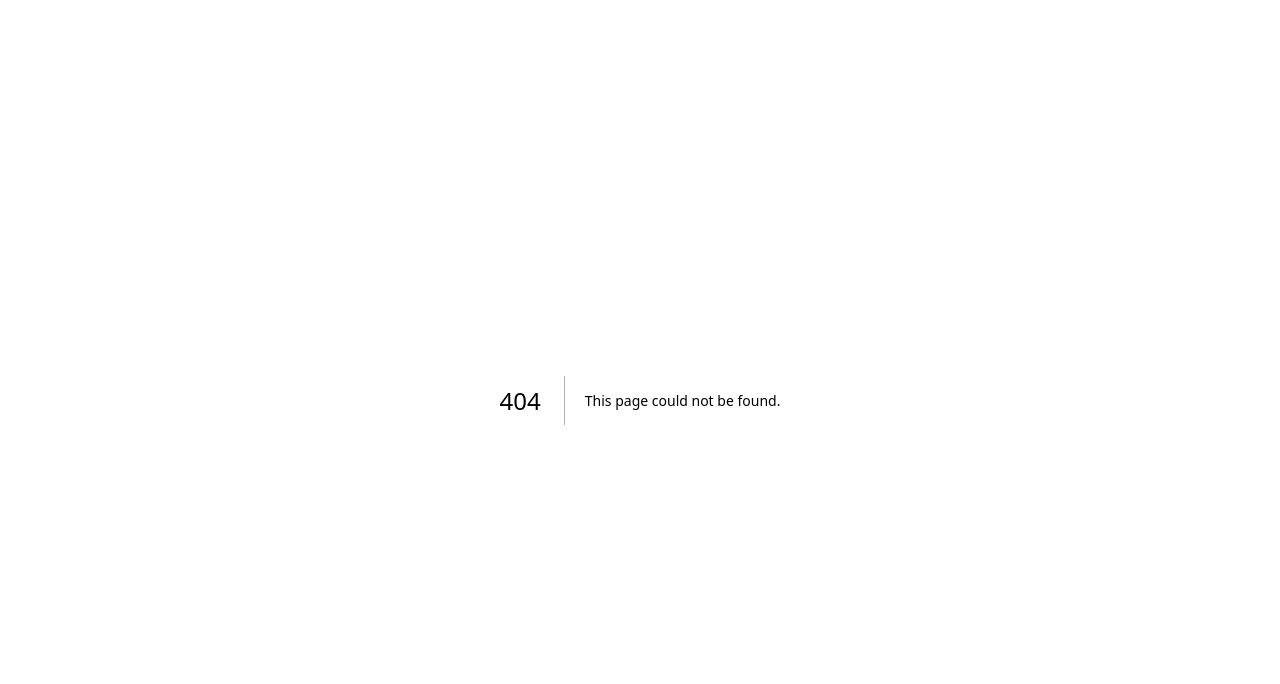
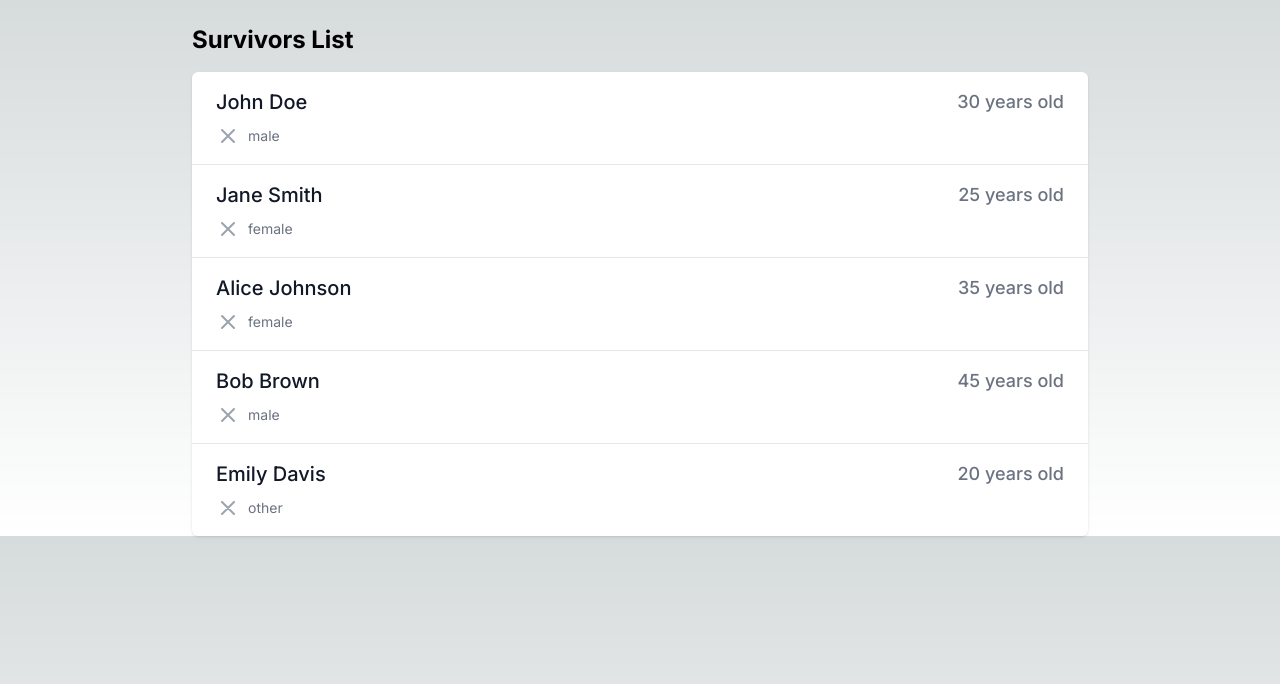
Before and after one commit to gpbaculio/fe-challenge-ramcor, a Next.js app: page /survivors in a window 1280 px wide. Before the commit this address had no page. Shown: the top 684 px of the page. Built offline with nearby package versions, Linux system fonts and the light colour scheme.

Commit message:
display survivors from context

```diff
--- /dev/null
+++ b/src/app/survivors/page.tsx
@@ -0,0 +1,54 @@
+"use client";
+import { useSurvivorContext } from "@/contexts/SurvivorContext";
+import React from "react";
+
+const SurvivorList = () => {
+  const { survivors } = useSurvivorContext();
+
+  return (
+    <div className="max-w-4xl mx-auto mt-6">
+      <h2 className="text-2xl font-bold mb-4">Survivors List</h2>
+      <div className="bg-white shadow overflow-hidden sm:rounded-md">
+        <ul className="divide-y divide-gray-200">
+          {survivors.map((survivor) => (
+            <li key={survivor.id}>
+              <div className="px-4 py-4 sm:px-6">
+                <div className="flex items-center justify-between">
+                  <div className="text-xl font-medium text-gray-900">
+                    {survivor.name}
+                  </div>
+                  <div className="text-lg font-medium text-gray-500">
+                    {survivor.age} years old
+                  </div>
+                </div>
+                <div className="mt-2 flex items-center">
+                  <div className="flex-shrink-0">
+                    <svg
+                      className="h-6 w-6 text-gray-400"
+                      xmlns="http://www.w3.org/2000/svg"
+                      fill="none"
+                      viewBox="0 0 24 24"
+                      stroke="currentColor"
+                    >
+                      <path
+                        strokeLinecap="round"
+                        strokeLinejoin="round"
+                        strokeWidth="2"
+                        d="M6 18L18 6M6 6l12 12"
+                      />
+                    </svg>
+                  </div>
+                  <div className="ml-2 text-sm text-gray-500">
+                    {survivor.gender}
+                  </div>
+                </div>
+              </div>
+            </li>
+          ))}
+        </ul>
+      </div>
+    </div>
+  );
+};
+
+export default SurvivorList;
```
